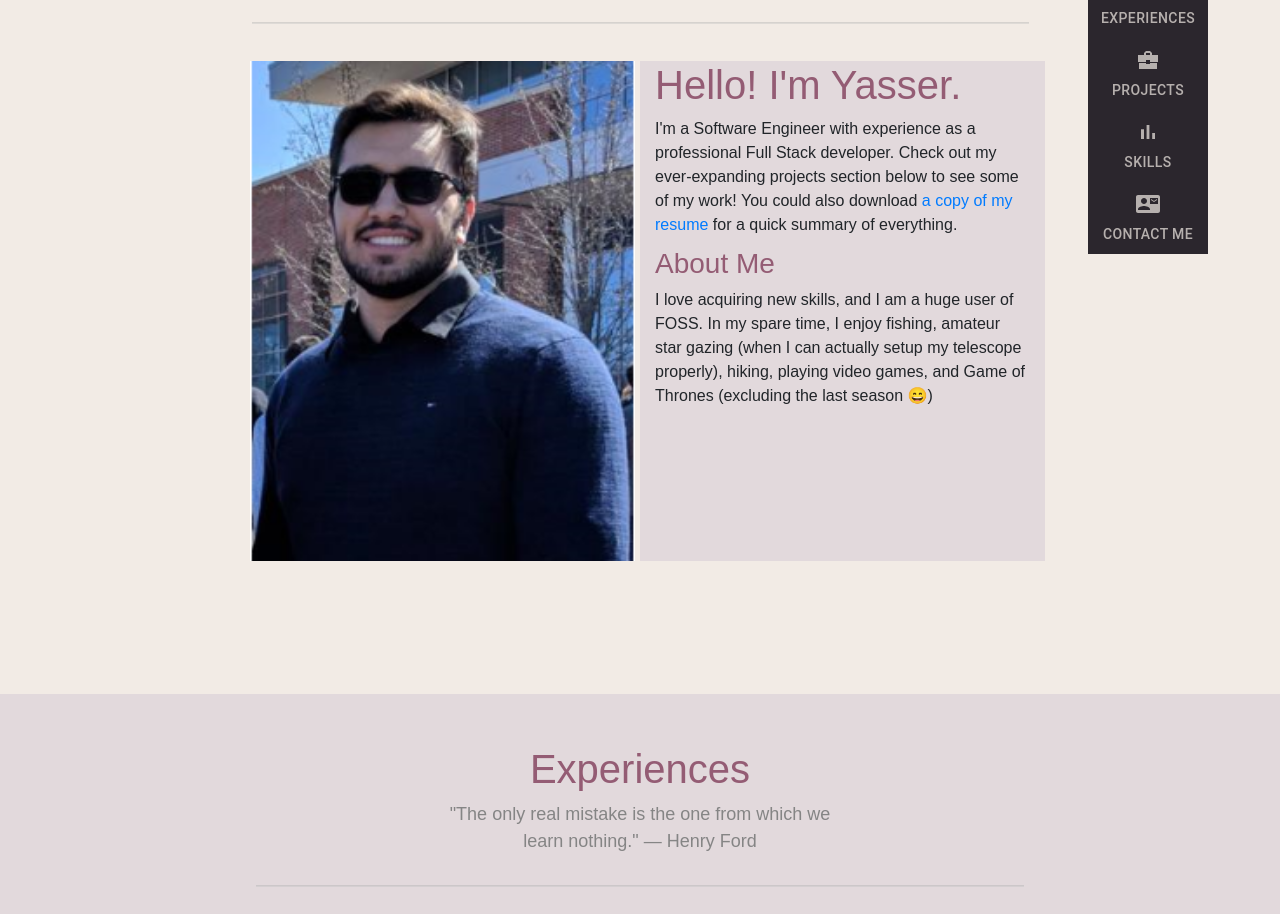
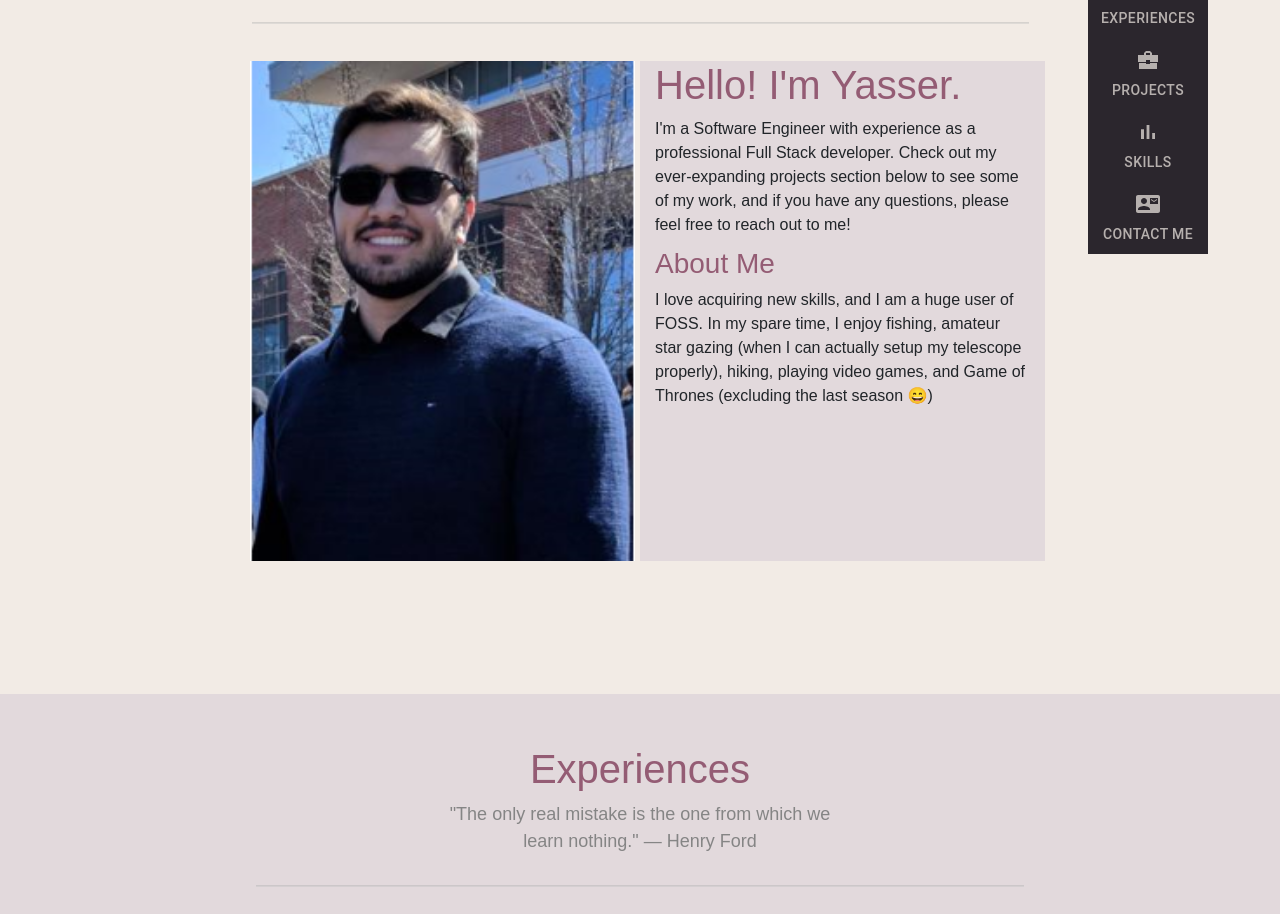
Before and after one commit to yjeafar/yjeafar.github.io, a React (Create React App) app: page / in a window 1280 px wide. Shown: the part 1146-2060 px from the top of the page. Built offline with nearby package versions, Linux system fonts and the light colour scheme.

Commit message:
Updated About Me page

```diff
--- a/src/js/about-me.js
+++ b/src/js/about-me.js
@@ -43,8 +43,8 @@ export default function AboutMe({ forwardedRef }) {
               <Col className={classes.descriptionStyle} id="aboutMeMinWidth" >
                 <h1 className={ classes.accentColor }>Hello! I'm Yasser. </h1>
                 <div style={{ paddingBottom: 10 }}>
-                  I'm a Software Engineer with experience as a professional Full Stack developer. Check out my ever-expanding projects section below to see some of my work!
-                  You could also download <Link to='/files/resume.pdf' target="_blank" download="Yasser_Jeafar_Resume.pdf"> a copy of my resume </Link> for a quick summary of everything.
+                  I'm a Software Engineer with experience as a professional Full Stack developer. Check out my ever-expanding projects section below to see some of my work, and
+                  if you have any questions, please feel free to reach out to me!
               </div>
                 <h3 className={ classes.accentColor }
                 >About Me</h3>
```
Also changed, not shown: public/index.html (line endings or trailing spaces).
